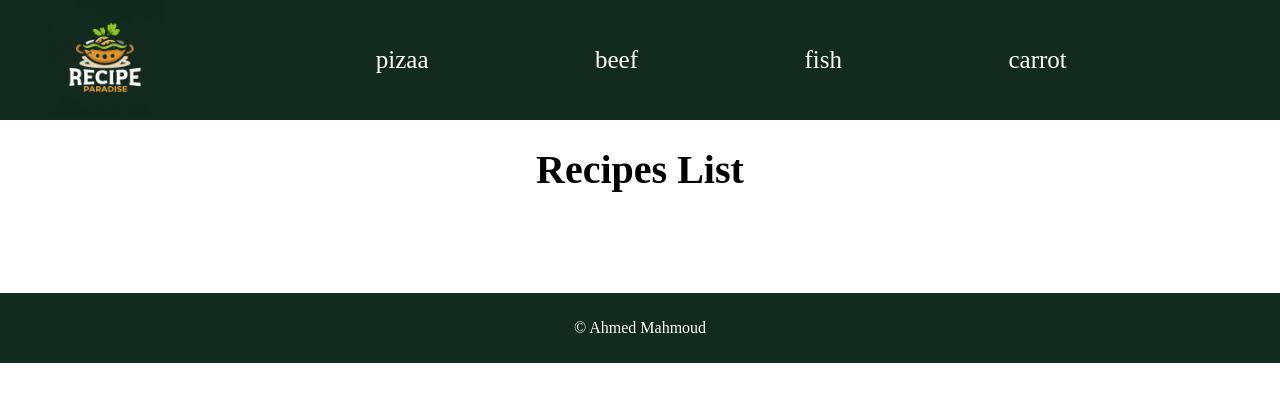
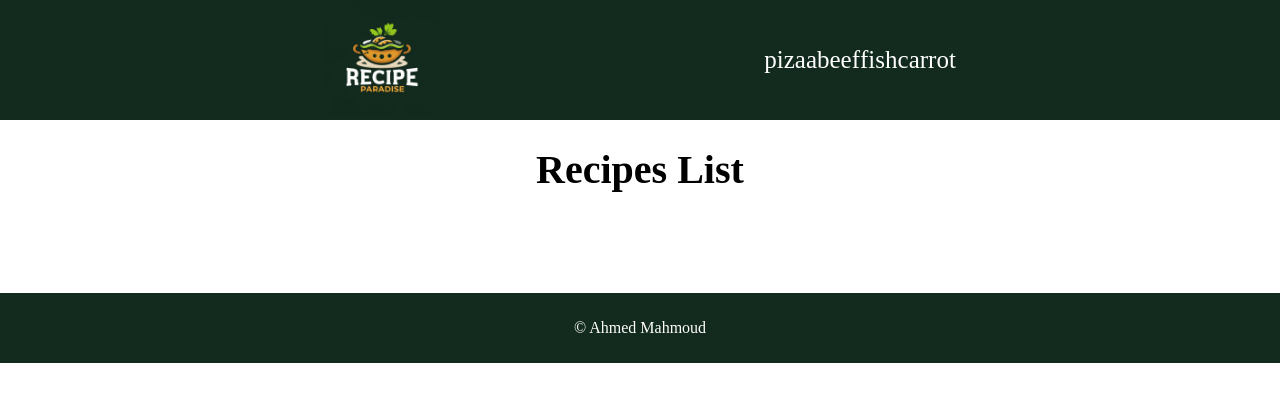
Before and after one commit to ahmed-elgihamy/Recipes-api, a plain HTML site: page index.html in a window 1280 px wide. Drawn offline with Linux system fonts and the light colour scheme; no server answers.

Commit message:
last update

```diff
--- a/style.css
+++ b/style.css
@@ -12,7 +12,8 @@ nav{
  background-color:#122b1e;
     align-self: center;
     align-items: center;
-    margin: auto;
+
+
 }
 
 .log img{
@@ -21,7 +22,7 @@ nav{
 
 nav ul
 {
-    width: 80vw;
+    width: 80%;
     display: flex;
     justify-content: space-evenly;
 }
```
